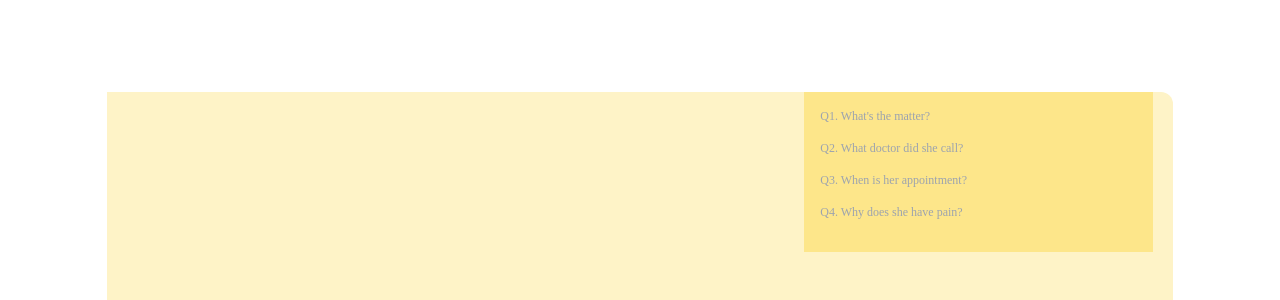
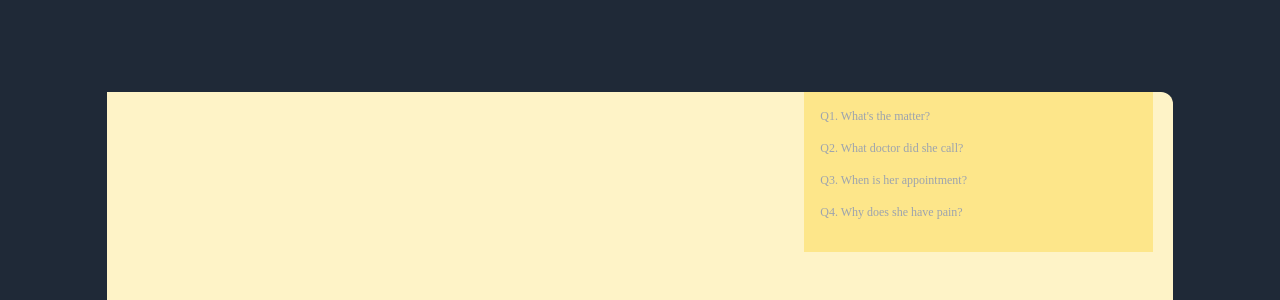
Before and after one commit to j-mq/teachtools-iv, a React (Create React App) app in the folder iv/: page / in a window 1280 px wide. Shown: the part 500-800 px from the top of the page. Built offline with nearby package versions, Linux system fonts and the light colour scheme; a web font is replaced by a local one.

Commit message:
rearranging layout

```diff
--- a/iv/src/tailwindcomps/Layout.tsx
+++ b/iv/src/tailwindcomps/Layout.tsx
@@ -106,8 +106,9 @@ const Layout = () => {
   };
 
   return (
+    <div className='bg-gray-800 min-h-screen min-w-screen'>
       <div className='container mx-auto flex-row justify-center'>
-      <div className='flex justify-center mt-8'>
+        <div className='flex justify-center pt-8'>
           <VideoControls
             url={url}
             getPlayedState={getPlayedState}
@@ -139,6 +140,7 @@ const Layout = () => {
           </div>
         </div>
       </div>
+    </div>
   );
 };
 
```
Lines whose indentation alone changed are shown as unchanged.
